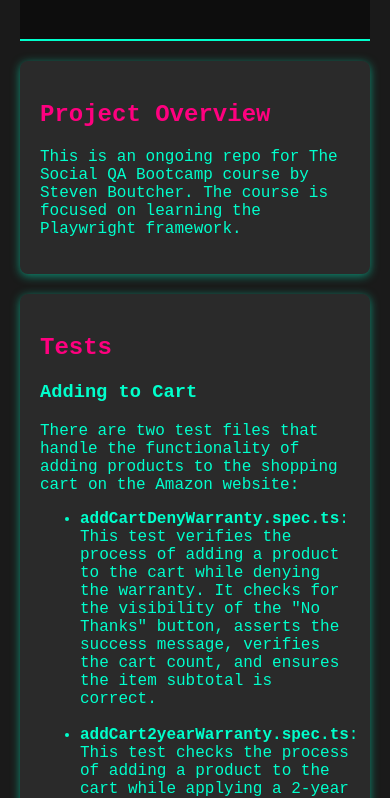
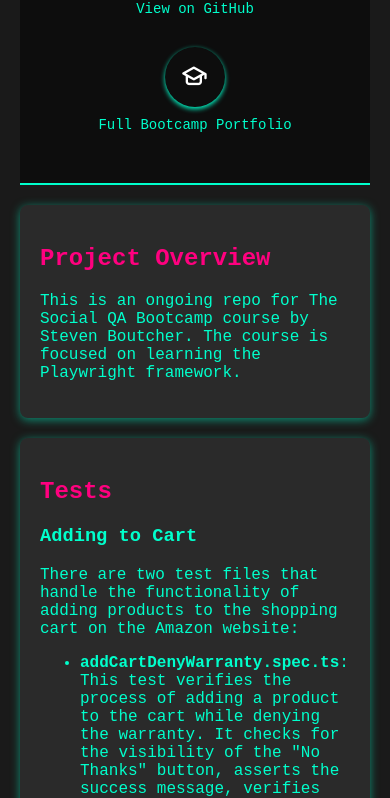
Before and after one commit to MRJOHN5ON/MRJOHN5ON.github.io, a plain HTML site: page socialqa.html in a window 390 px wide. Shown: the part 302-1100 px from the top of the page. Drawn offline with nearby package versions, Linux system fonts and the light colour scheme.

Commit message:
added links to certificates, added link in socialqa.html

```diff
--- a/socialqa.html
+++ b/socialqa.html
@@ -64,22 +64,65 @@
             display: flex;
             justify-content: center;
             align-items: center;
-            width: 40px;
-            height: 40px;
+            width: 50px;
+            height: 50px;
             border-radius: 50%;
             box-shadow: 0px 2px 5px 0px #00ffcc;
             cursor: pointer;
             transition: background-color 0.3s, color 0.3s;
         }
         .icon a {
-            color: #ffffff; /* Default color */
+            color: #ffffff;
             text-decoration: none;
+            display: flex;
+            justify-content: center;
+            align-items: center;
+            width: 100%;
+            height: 100%;
+        }
+        .icon i {
+            font-size: 24px; /* Consistent icon size */
         }
         .icon:hover {
-            background-color: #f0f0f0; /* Change to your desired hover background color */
+            background-color: #f0f0f0;
         }
         .icon:hover a {
-            color: #ff007f; /* Change to your desired hover icon color */
+            color: #ff007f;
+        }
+        .button-container {
+            display: flex;
+            justify-content: center;
+            align-items: center;
+            gap: 40px;
+            margin: 20px 0;
+        }
+        .button-item {
+            display: flex;
+            flex-direction: column;
+            align-items: center;
+            gap: 10px;
+        }
+        .button-text {
+            font-size: 14px;
+            white-space: nowrap;
+        }
+
+        /* Media query for mobile devices */
+        @media (max-width: 576px) {
+            .button-container {
+                flex-direction: column;
+                gap: 20px;
+            }
+            .button-item {
+                margin-bottom: 10px;
+            }
+            .icon {
+                width: 60px;
+                height: 60px;
+            }
+            .icon i {
+                font-size: 28px;
+            }
         }
     </style>
 </head>
@@ -89,14 +132,26 @@
     <img src="assets/images/SOCIAL QA BOOTCAMP_TRANS.png" alt="Social QA Logo" width="50%" height="auto" />
     <h1></h1>
     <p>An ongoing project for The Social QA Bootcamp course.</p>
-    <p>
-        <div class="icon" style="margin: 0 auto; text-align: center;">
-            <a href="https://github.com/MRJOHN5ON/Refactoring-using-a-page-object-model" target="_blank">
-                <i class="uil uil-github-alt"></i>
-            </a>
-        </div><br>
-        View on GitHub
-    </p>
+
+    <div class="button-container">
+        <div class="button-item">
+            <div class="icon">
+                <a href="https://github.com/MRJOHN5ON/Refactoring-using-a-page-object-model" target="_blank">
+                    <i class="uil uil-github-alt"></i>
+                </a>
+            </div>
+            <span class="button-text">View on GitHub</span>
+        </div>
+
+        <div class="button-item">
+            <div class="icon">
+                <a href="https://www.stevenqa.com/graduates/ryley-johnson/" target="_blank">
+                    <i class="uil uil-graduation-cap"></i>
+                </a>
+            </div>
+            <span class="button-text">Full Bootcamp Portfolio</span>
+        </div>
+    </div>
 </header>
 
 <section>
```
Also changed, not shown: assets/css/style.css (+14 -0 lines), index.html (+17 -4 lines), 1 other file.
